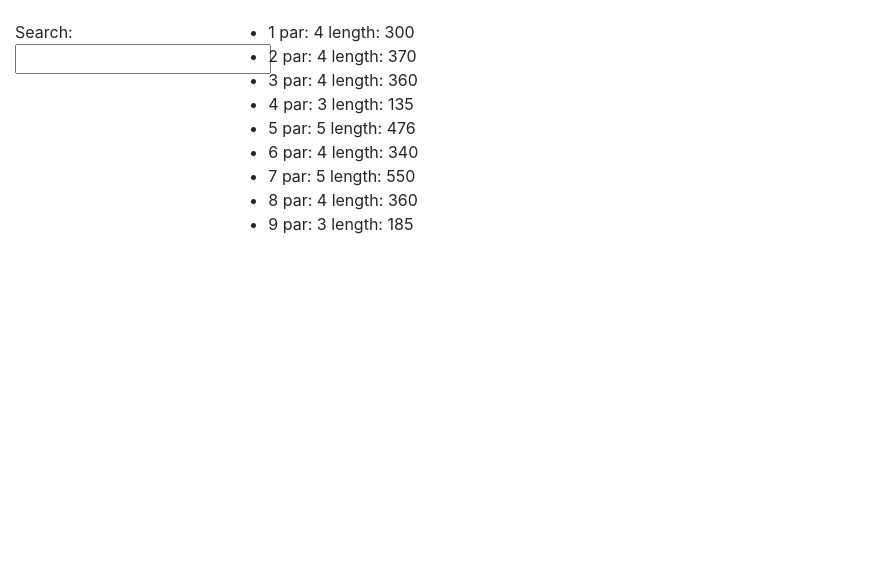
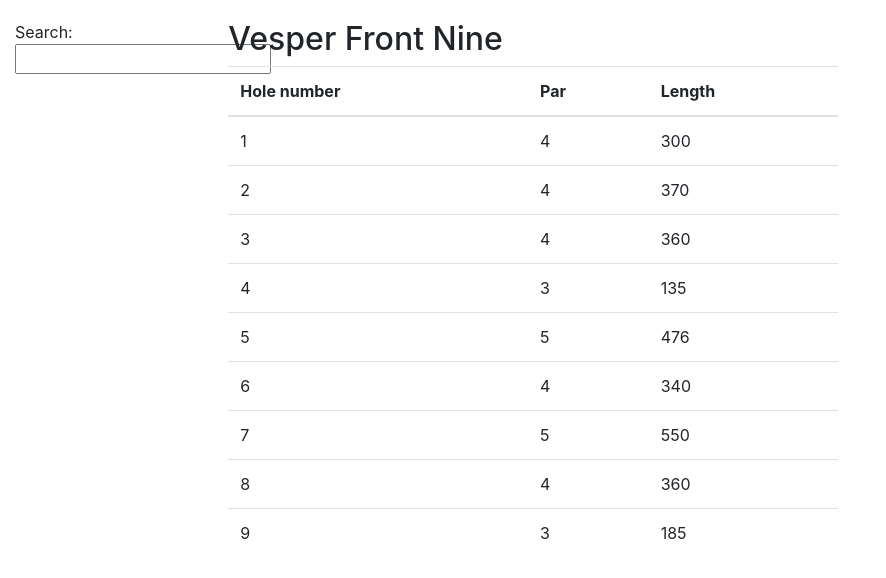
Before and after one commit to dexterm59/FirstTry, a plain HTML site: page index.html in a window 1280 px wide. Shown: the whole page, without its empty margins (0-886 px from the left). Drawn offline with nearby package versions, Linux system fonts and the light colour scheme.

Commit message:
changed to table display with bootstrap

```diff
--- a/index.html
+++ b/index.html
@@ -18,13 +18,25 @@
         Search: <input ng-model="query">
 
       </div>
-      <div class="col-md-10">
+      <div class="col-md-6">
         <!--Body content-->
-        <ul class="holes">
-          <li ng-repeat="h in holes | filter:query">
-            <span>{{h.hole}} par: {{h.par}} length: {{h.length}}</span>
-          </li>
-        </ul>
+        <h2>Vesper Front Nine</h2>
+	<table class="table">
+	  <thead>
+	    <tr>
+	      <th>Hole number</th>
+	      <th>Par</th>
+	      <th>Length</th>
+	    </tr>
+	  </thead>
+	  <tbody>
+
+          <tr ng-repeat="h in holes | filter:query">
+            <td>{{h.hole}}</td>
+	    <td>{{h.par}}</td>
+	    <td>{{h.length}}</td>
+	  <tr>
+        </tbody>
 
       </div>
     </div>
```
